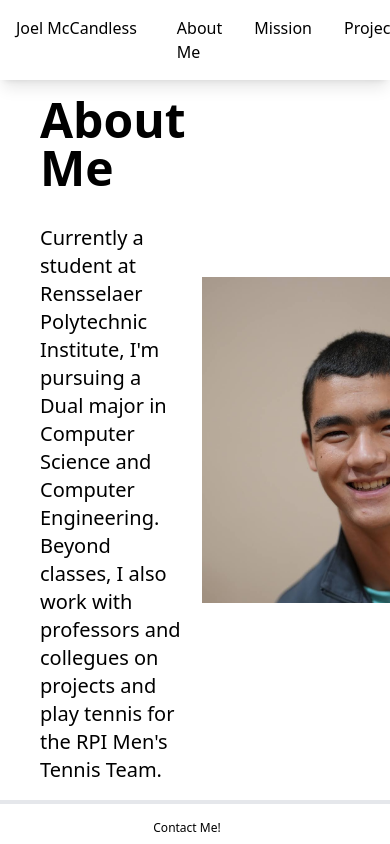
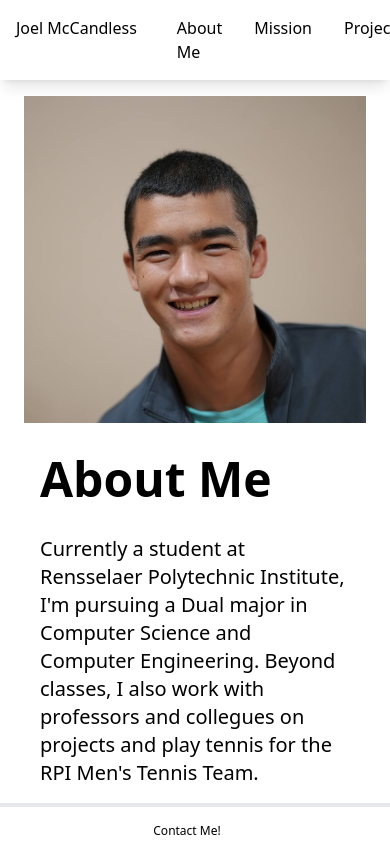
Before and after one commit to jmccand/personal_website, a Nuxt app in the folder website/: page /about in a window 390 px wide. Shown: the top 844 px of the page. Built offline with nearby package versions, Linux system fonts and the light colour scheme.

Commit message:
make about page responsive

```diff
--- a/website/pages/about.vue
+++ b/website/pages/about.vue
@@ -1,11 +1,11 @@
 <template>
   <main class="p-4 px-6">
-    <div class="flex flex-row items-center">
+    <div class="flex flex-col-reverse items-center md:flex-row">
       <p class="px-4 text-xl">
 	<h1 class="text-5xl font-bold pb-8">About Me</h1>
 	Currently a student at Rensselaer Polytechnic Institute, I'm pursuing a Dual major in Computer Science and Computer Engineering. Beyond classes, I also work with professors and collegues on projects and play tennis for the RPI Men's Tennis Team.
       </p>
-      <img src="@/assets/images/cropped_joel.jpg" style="max-height:60vh">
+      <img src="@/assets/images/cropped_joel.jpg" style="max-height:60vh" class="pb-8 md:pb-0">
     </div>
   </main>
 </template>
```
